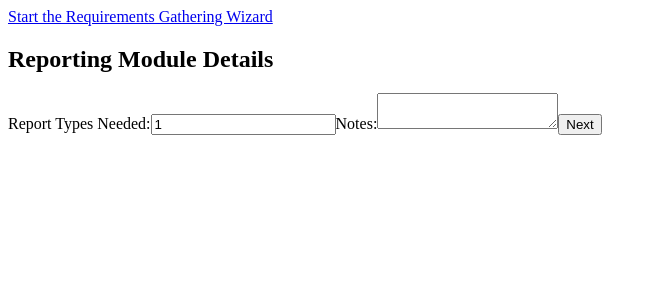
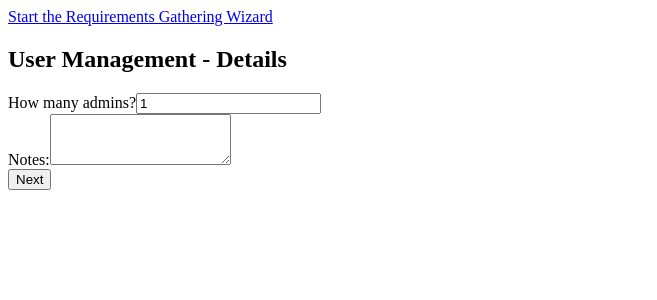
Before and after one commit to Xiaoliuliu666-leaner/Test.Onboarding, an Angular app: page /requirements/wizard/module-reporting in a window 1280 px wide. Shown: the top 300 px of the page, without its empty margins (0-657 px from the left). Built offline with nearby package versions, Linux system fonts and the light colour scheme.

Commit message:
redesign reporting module detail form

```diff
--- a/src/app/requirements-wizard/module-user-reporting.component.html
+++ b/src/app/requirements-wizard/module-user-reporting.component.html
@@ -1,8 +1,27 @@
-<h2>Reporting Module Details</h2>
-<label>Report Types Needed:</label>
-<input [(ngModel)]="detail.reportTypes" type="text" placeholder="Enter report types..." />
+<div class="module-card">
+  <h2>User Management - Details</h2>
+  <form (ngSubmit)="onNext()">
+    <div class="form-group">
+      <label for="adminCount">How many admins?</label>
+      <input
+        id="adminCount"
+        type="number"
+        [(ngModel)]="detail.reportTypes"
+        name="adminCount"
+        min="1"
+        required
+      />
+    </div>
 
-<label>Notes:</label>
-<textarea [(ngModel)]="detail.reportingNotes"></textarea>
-
-<button (click)="onNext()">Next</button>
+    <div class="form-group">
+      <label for="notes">Notes:</label>
+      <textarea
+        id="notes"
+        [(ngModel)]="detail.reportingNotes"
+        name="notes"
+        rows="3"
+      ></textarea>
+    </div>
+    <button type="submit" class="next-btn">Next</button>
+  </form>
+</div>
```
